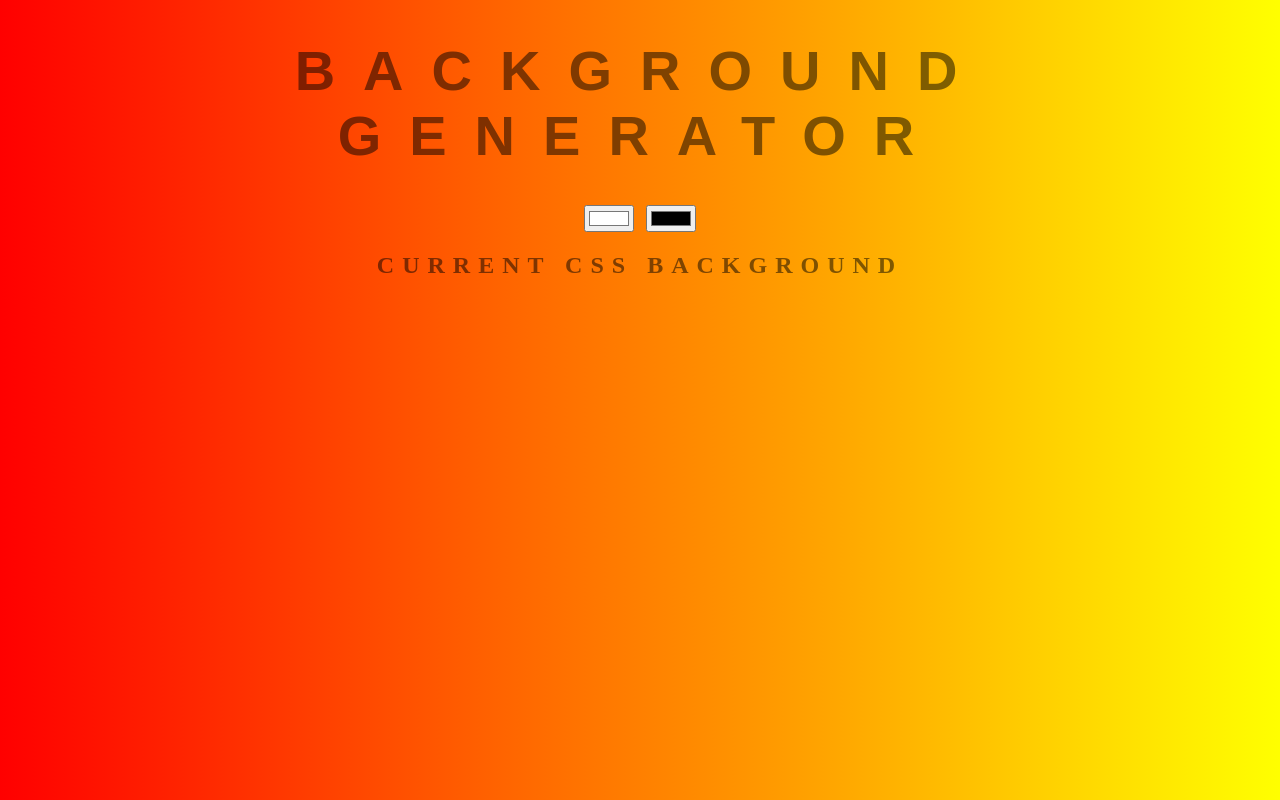
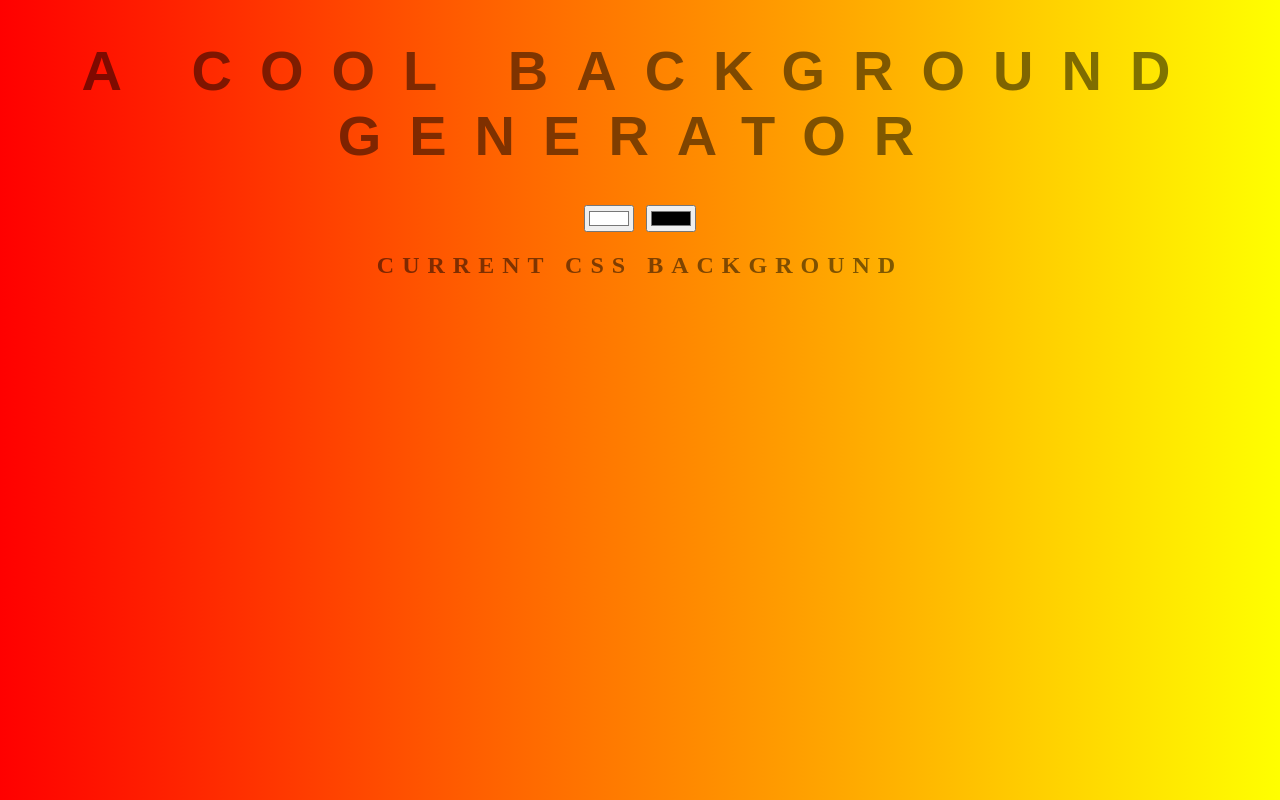
Before and after one commit to syliow/background-generator, a plain HTML site: page index.html in a window 1280 px wide. Drawn offline with Linux system fonts and the light colour scheme.

Commit message:
A change from Shanyi Liow, Changing the title

```diff
--- a/index.html
+++ b/index.html
@@ -6,7 +6,7 @@
 
 </head>
 <body id = "background">
-		<h1>Background Generator</h1>
+		<h1>A Cool Background Generator</h1>
 		<input class ="color1" type="color" name="color1" value="#ffffff" id ="intcolor1">
 		<input class = "color2" type="color" name="color2" value="#000000" id="intcolor2">
 		<h2>Current CSS Background</h2>
```
